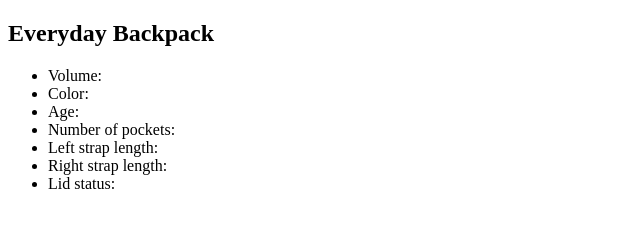
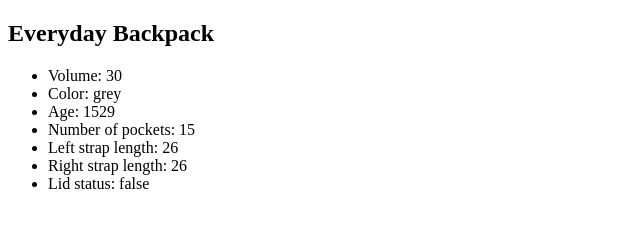
Before and after one commit to Ulvenforst/JavaScriptEssentials, a website with bundled scripts: page 04_01/index.html in a window 1280 px wide. Shown: the whole page, without its empty margins (0-640 px from the left). Built offline with nearby package versions, Linux system fonts and the light colour scheme.

Commit message:
Exercise 05_04 has been done

```diff
--- a/04_01/index.html
+++ b/04_01/index.html
@@ -7,20 +7,5 @@
     <script type="module" src="Backpack.js"></script>
     <script type="module" src="script.js"></script>
   </head>
-  <body>
-    <main>
-      <article>
-        <h1>Everyday Backpack</h1>
-        <ul>
-          <li>Volume:</li>
-          <li>Color:</li>
-          <li>Age:</li>
-          <li>Number of pockets:</li>
-          <li>Left strap length:</li>
-          <li>Right strap length:</li>
-          <li>Lid status:</li>
-        </ul>
-      </article>
-    </main>
-  </body>
+  <body></body>
 </html>
--- a/04_01/script.js
+++ b/04_01/script.js
@@ -16,6 +16,25 @@ const everydayPack = new Backpack(
   "December 5, 2018 15:00:00 PST"
 );
 
+const content = `
+  <main>
+    <article>
+      <h1>${everydayPack.name}</h1>
+      <ul>
+        <li>Volume: ${everydayPack.volume}</li>
+        <li>Color: ${everydayPack.color}</li>
+        <li>Age: ${everydayPack.backpackAge()}</li>
+        <li>Number of pockets: ${everydayPack.pocketNum}</li>
+        <li>Left strap length: ${everydayPack.strapLength.left}</li>
+        <li>Right strap length: ${everydayPack.strapLength.right}</li>
+        <li>Lid status: ${everydayPack.lidOpen}</li>
+      </ul>
+    </article>
+  </main>
+`;
+
+document.body.innerHTML = content;
+
 console.log("The everydayPack object:", everydayPack);
 console.log("The pocketNum value:", everydayPack.pocketNum);
 console.log("Days since aquired:", everydayPack.backpackAge());
--- a/Practice/03_12/Book.js
+++ b/Practice/03_12/Book.js
@@ -5,6 +5,8 @@
 class Book {
   constructor(
     title,
+    author,
+    editorial,
     pageNumber,
     category,
     isRead,
```
Also changed, not shown: Practice/05_04/index.html (+1 -8 lines), Practice/05_04/script.js (+22 -0 lines).
